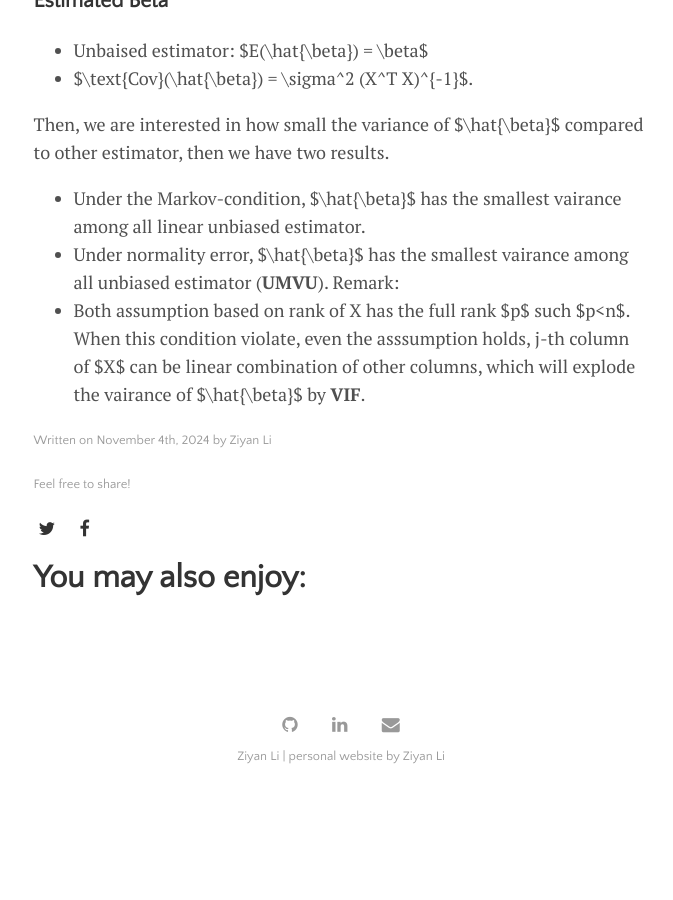
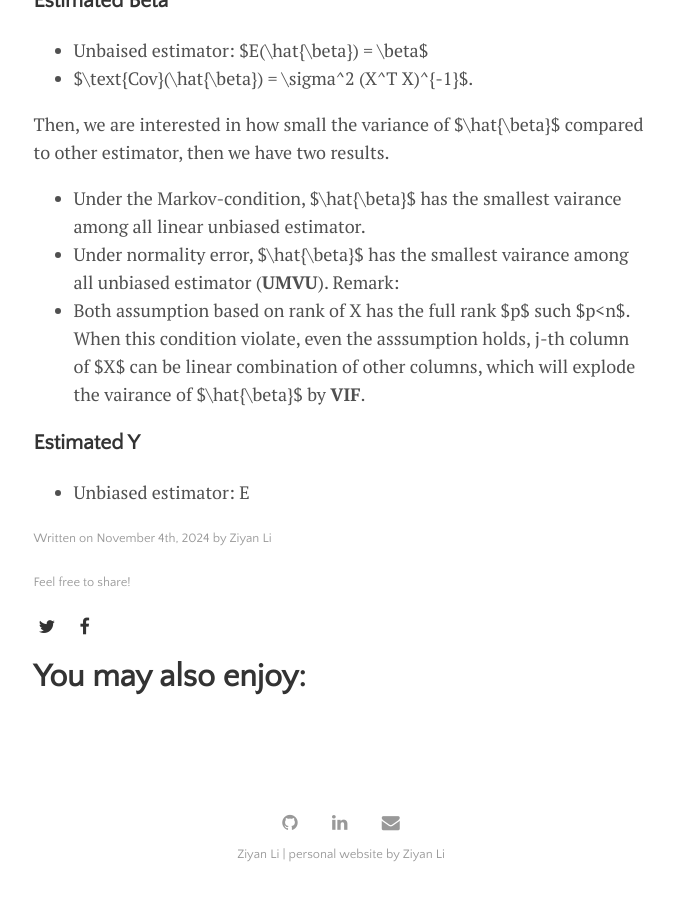
Before and after one commit to catty-halsey/catty-halsey.github.io, a Jekyll site: the page built from _posts/2024-11-4-Multiple regression.md, in a window 1280 px wide and 900 px high, scrolled down 3386 px. Shown: the whole window, without its empty margins (299-972 px from the left). Built offline with Jekyll 4.4.1, drawn with Linux system fonts in a browser that asks for light colours; our own code applies the rules of GitHub Pages for plain Markdown files; formulas are drawn with MathJax 3; before the commit the page ends 4188 px from its top, so only the background shows below that.

Commit message:
Update 2024-11-4-Multiple regression.md

```diff
--- a/_posts/2024-11-4-Multiple regression.md
+++ b/_posts/2024-11-4-Multiple regression.md
@@ -98,3 +98,6 @@ Then, we are interested in how small the variance of $\hat{\beta}$ compared to o
 - Under normality error, $\hat{\beta}$ has the smallest vairance among all unbiased estimator (**UMVU**).
 Remark:
 - Both assumption based on rank of X has the full rank $p$ such $p<n$. When this condition violate, even the asssumption holds, j-th column of $X$ can be linear combination of other columns, which will explode the vairance of $\hat{\beta}$ by **VIF**.
+
+### Estimated Y
+- Unbiased estimator: E
```
